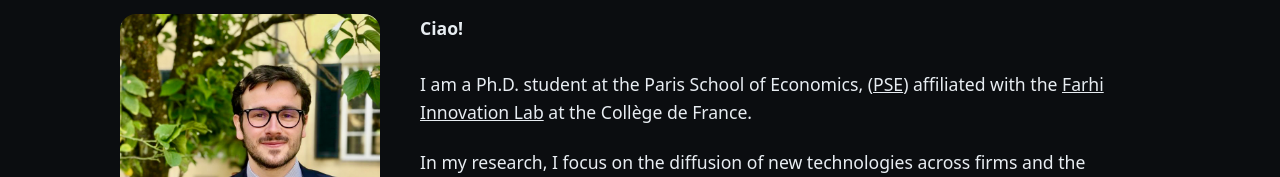
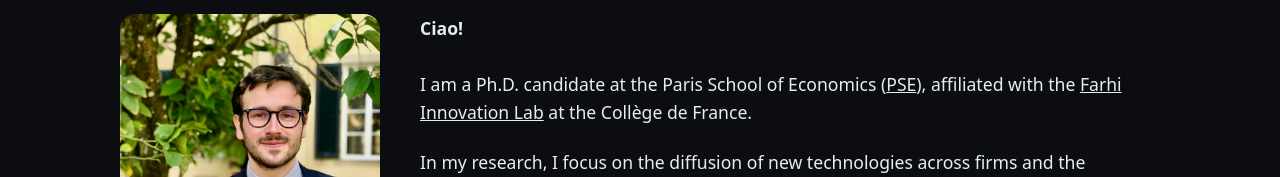
Before and after one commit to antonioughi/antonioughi.github.io, a plain HTML site: page index.html in a window 1280 px wide. Shown: the part 174-351 px from the top of the page. Drawn offline with Linux system fonts and the light colour scheme.

Commit message:
Update title from Ph.D. student to candidate

```diff
--- a/index.html
+++ b/index.html
@@ -172,9 +172,9 @@
         </p>
 
         <p style="margin-bottom: 1.2em;">
-          I am a Ph.D. student at the Paris School of Economics,
+          I am a Ph.D. candidate at the Paris School of Economics
           (<a href="https://www.parisschoolofeconomics.eu/en/about-pse/"
-              target="_blank">PSE</a>)
+              target="_blank">PSE</a>),
            affiliated with the
           <a href="https://www.farhi-innovation-lab.fr"
              target="_blank">Farhi Innovation Lab</a>
```
